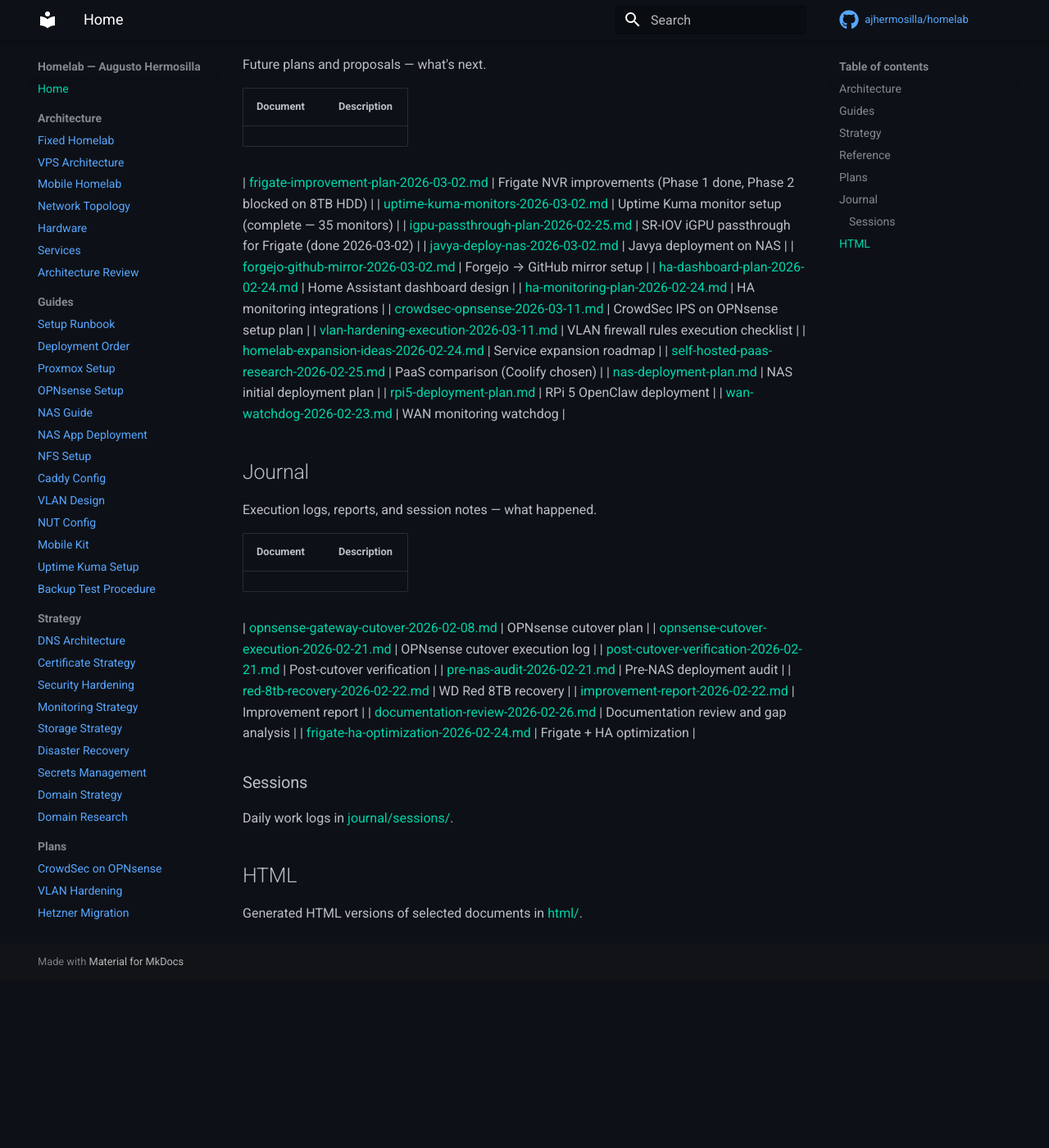
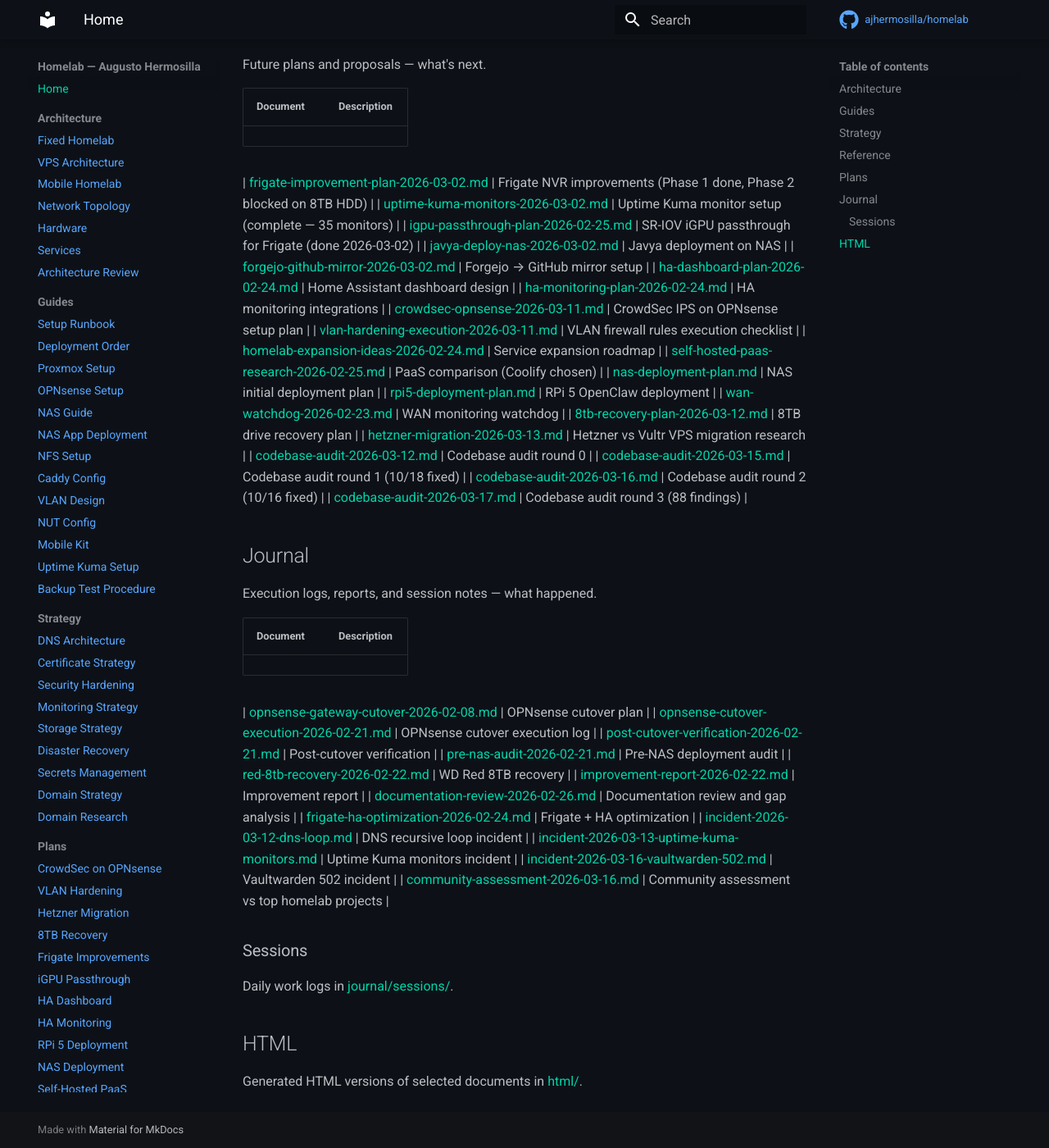
Before and after one commit to ajhermosilla/homelab, an MkDocs documentation site: the page built from docs/README.md, in a window 1280 px wide and 1400 px high, scrolled down 1992 px. Shown: the whole window at 82% size. Built offline with MkDocs 1.6.1 and Material for MkDocs 9.7.7, drawn with Linux system fonts in a browser that asks for light colours; comment, search, counter and statistics services are not loaded; before the commit the page ends 3187 px from its top, so only the background shows below that; some of the changed text lies outside the part shown.

Commit message:
fix: update public-facing docs — correct names, counts, and index
- Replace Stirling-PDF with BentoPDF in README and docker/README
- Update container counts: 67 services, 65+ containers (VPS=12, Docker VM=35, NAS=19)
- Fix Mermaid diagram: Paperless is aranduka (not kuatia), Immich is vera (not mbyja)
- Add 10 missing docs to docs/README.md index (incidents, audits, community assessment)

Co-Authored-By: Claude Opus 4.6 (1M context) <noreply@anthropic.com>

```diff
--- a/docs/README.md
+++ b/docs/README.md
@@ -98,6 +98,12 @@ Future plans and proposals — what's next.
 | [nas-deployment-plan.md](plans/nas-deployment-plan.md) | NAS initial deployment plan |
 | [rpi5-deployment-plan.md](plans/rpi5-deployment-plan.md) | RPi 5 OpenClaw deployment |
 | [wan-watchdog-2026-02-23.md](plans/wan-watchdog-2026-02-23.md) | WAN monitoring watchdog |
+| [8tb-recovery-plan-2026-03-12.md](plans/8tb-recovery-plan-2026-03-12.md) | 8TB drive recovery plan |
+| [hetzner-migration-2026-03-13.md](plans/hetzner-migration-2026-03-13.md) | Hetzner vs Vultr VPS migration research |
+| [codebase-audit-2026-03-12.md](plans/codebase-audit-2026-03-12.md) | Codebase audit round 0 |
+| [codebase-audit-2026-03-15.md](plans/codebase-audit-2026-03-15.md) | Codebase audit round 1 (10/18 fixed) |
+| [codebase-audit-2026-03-16.md](plans/codebase-audit-2026-03-16.md) | Codebase audit round 2 (10/16 fixed) |
+| [codebase-audit-2026-03-17.md](plans/codebase-audit-2026-03-17.md) | Codebase audit round 3 (88 findings) |
 
 ## Journal
 
@@ -114,6 +120,10 @@ Execution logs, reports, and session notes — what happened.
 | [improvement-report-2026-02-22.md](journal/improvement-report-2026-02-22.md) | Improvement report |
 | [documentation-review-2026-02-26.md](journal/documentation-review-2026-02-26.md) | Documentation review and gap analysis |
 | [frigate-ha-optimization-2026-02-24.md](journal/frigate-ha-optimization-2026-02-24.md) | Frigate + HA optimization |
+| [incident-2026-03-12-dns-loop.md](journal/incident-2026-03-12-dns-loop.md) | DNS recursive loop incident |
+| [incident-2026-03-13-uptime-kuma-monitors.md](journal/incident-2026-03-13-uptime-kuma-monitors.md) | Uptime Kuma monitors incident |
+| [incident-2026-03-16-vaultwarden-502.md](journal/incident-2026-03-16-vaultwarden-502.md) | Vaultwarden 502 incident |
+| [community-assessment-2026-03-16.md](journal/community-assessment-2026-03-16.md) | Community assessment vs top homelab projects |
 
 ### Sessions
 
```
Also changed, not shown: other parts of docs/README.md (+2 -2 lines), README.md (+7 -7 lines), docker/README.md (+1 -1 lines), docs/architecture/network-topology.md (+2 -2 lines).
